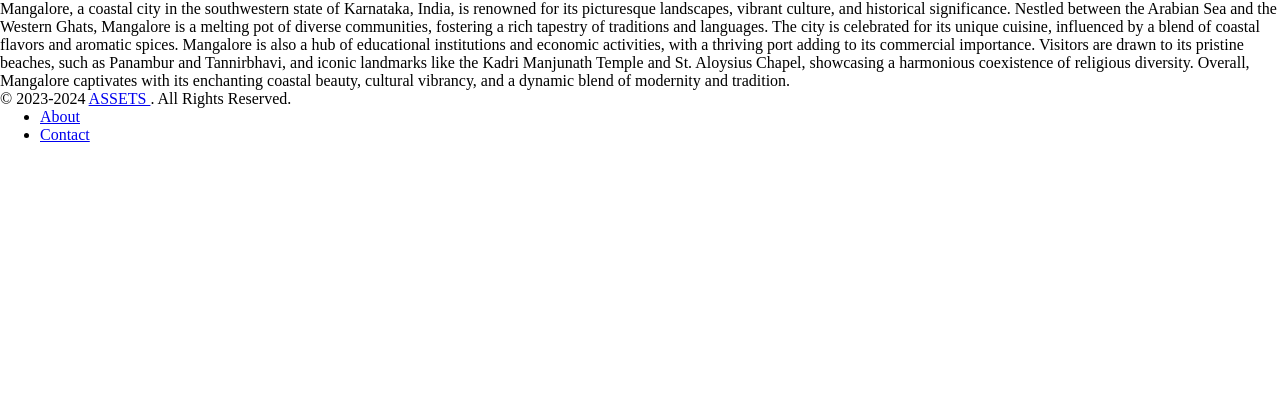
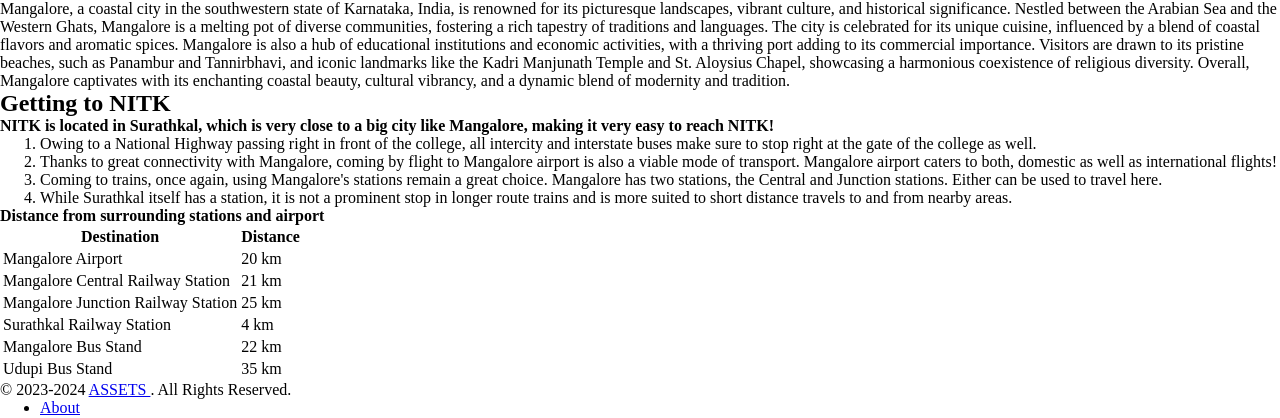
Before and after one commit to arunac535/Conference-Website, a React (Create React App) app in the folder client/: page /about in a window 1280 px wide. Shown: the part 2699-3117 px from the top of the page. Before the commit the page ends 2843 px from the top, so only its background shows below. Built offline with nearby package versions, Linux system fonts and the light colour scheme.

Commit message:
Added Getting to NITK section along with table containing distances

```diff
--- a/client/src/components/About.js
+++ b/client/src/components/About.js
@@ -1,5 +1,5 @@
 import React from "react";
-import { ImFontSize } from "react-icons/im";
+
 
 export default function About() {
   return (
@@ -133,6 +133,55 @@
             </div>
           </div>
         </div>
+        {/* Getting to NITK */}
+        <div className="my-8 text-center">
+          <div className="container mx-auto">
+            <h2 className="text-3xl font-bold mb-8 text-gray-700">
+              Getting to NITK
+            </h2>
+            <strong>NITK is located in Surathkal, which is very close to a big city like Mangalore, making it very easy to reach NITK!</strong>
+            <ol>
+              <li>Owing to a National Highway passing right in front of the college, all intercity and interstate buses make sure to stop right at the gate of the college as well.</li>
+              <li>Thanks to great connectivity with Mangalore, coming by flight to Mangalore airport is also a viable mode of transport. Mangalore airport caters to both, domestic as well as international flights!</li>
+              <li>Coming to trains, once again, using Mangalore's stations remain a great choice. Mangalore has two stations, the Central and Junction stations. Either can be used to travel here.</li>
+              <li>While Surathkal itself has a station, it is not a prominent stop in longer route trains and is more suited to short distance travels to and from nearby areas.</li>
+            </ol>
+            <b className="text-center">Distance from surrounding stations and airport</b>
+            <div className="text-center">
+              <table>
+                <tr>
+                  <th>Destination</th>
+                  <th>Distance</th>
+                </tr>
+                <tr>
+                  <td>Mangalore Airport</td>
+                  <td>20 km</td>
+                </tr>
+                <tr>
+                  <td>Mangalore Central Railway Station</td>
+                  <td>21 km</td>
+                </tr>
+                <tr>
+                  <td>Mangalore Junction Railway Station</td>
+                  <td>25 km</td>
+                </tr>
+                <tr>
+                  <td>Surathkal Railway Station</td>
+                  <td>4 km</td>
+                </tr>
+                <tr>
+                  <td>Mangalore Bus Stand</td>
+                  <td>22 km</td>
+                </tr>
+                <tr>
+                  <td>Udupi Bus Stand</td>
+                  <td>35 km</td>
+                </tr>
+              </table>
+            </div>
+
+          </div>
+        </div>
       </div>
     </div>
   );
```
